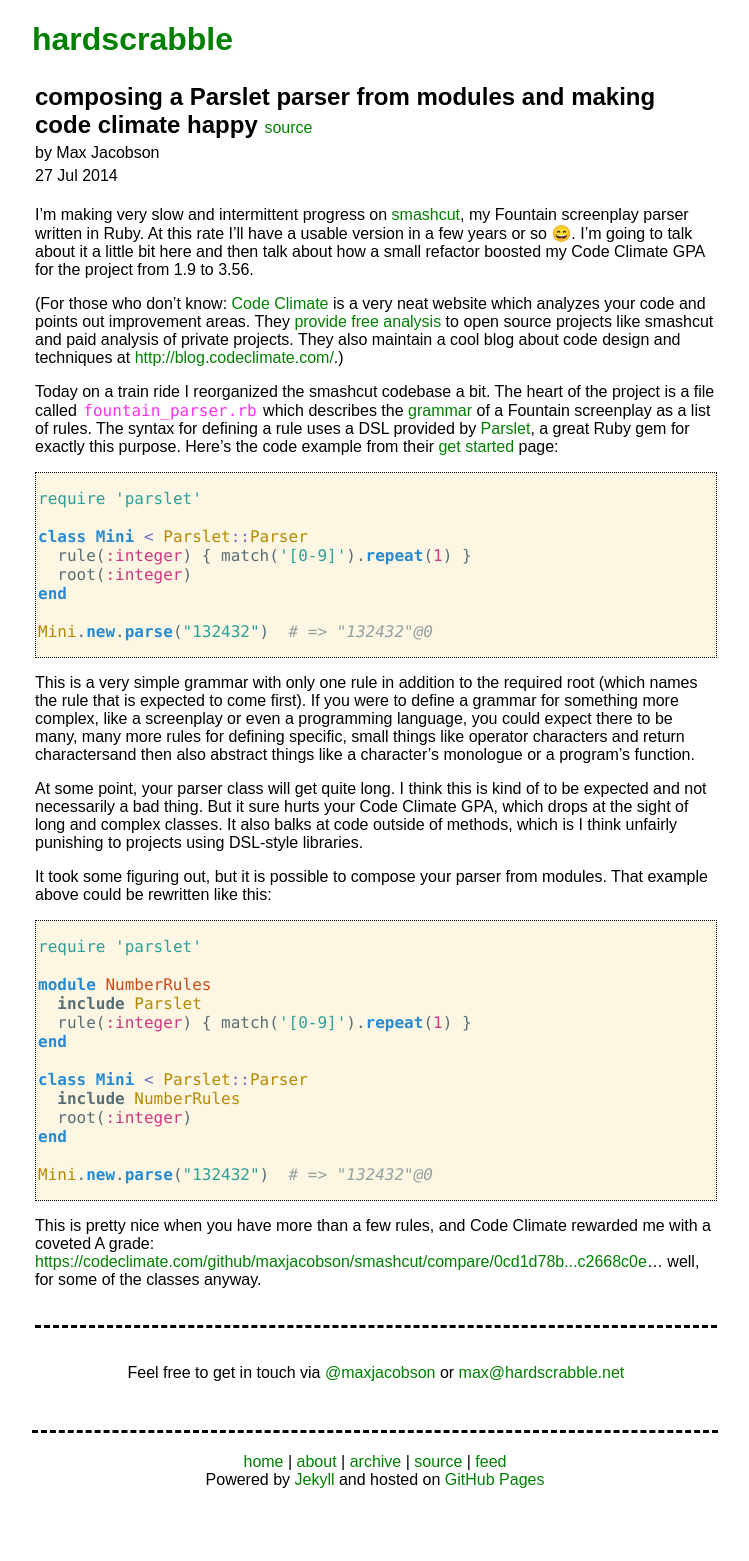
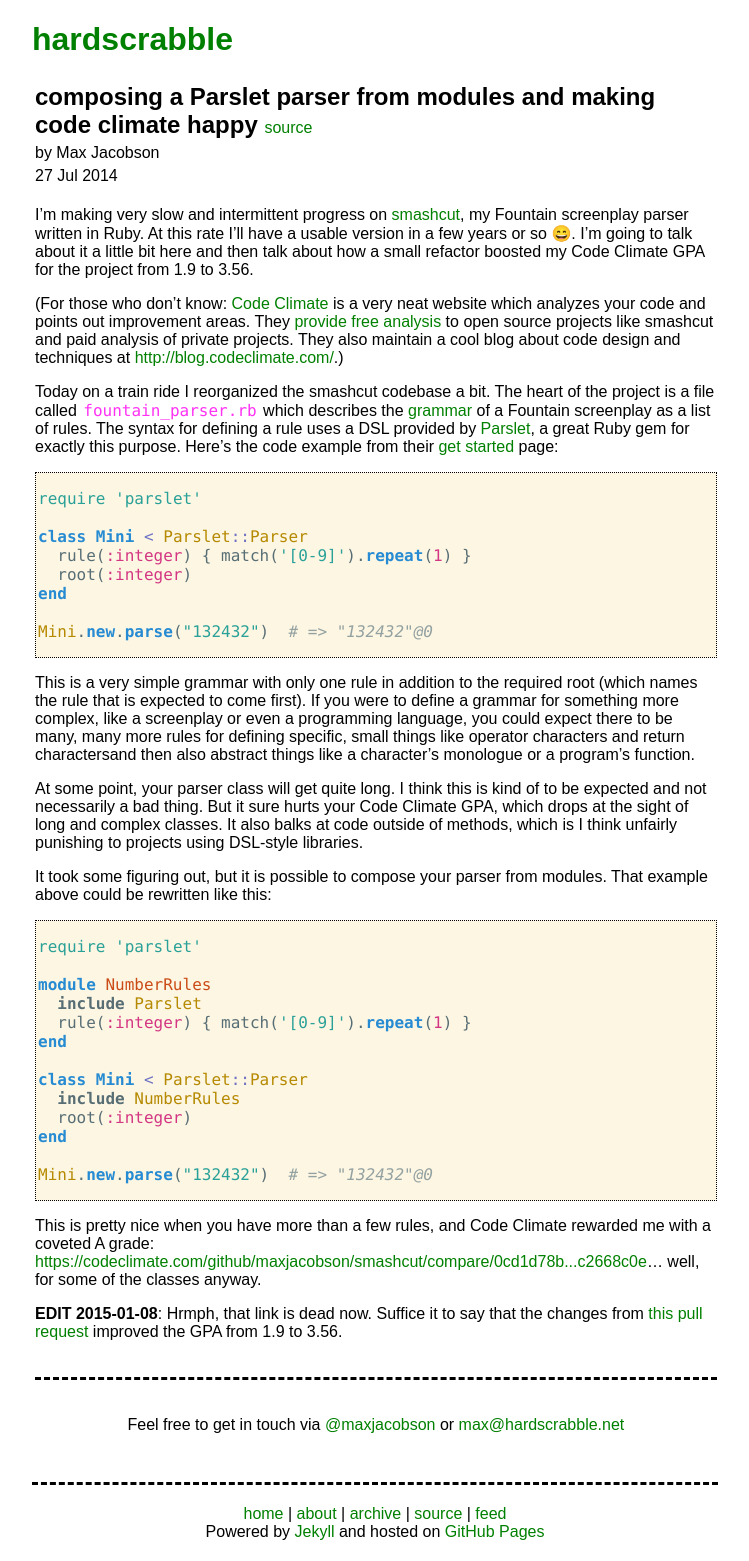
Before and after one commit to hardscrabble/hardscrabble.github.io, a Jekyll site: the page built from _posts/2014-07-27-smashcut_modules.md, in a window 1280 px wide. Shown: the whole page, without its empty margins (118-867 px from the left). Built offline with Jekyll 4.4.1, drawn with Linux system fonts in a browser that asks for light colours; emoji names are drawn with the system emoji font; comment, search, counter and statistics services are not loaded; before the commit the page ends 1509 px from its top, so only the background shows below that.

Commit message:
Provide an alternate link to a broken one

```diff
--- a/_posts/2014-07-27-smashcut_modules.md
+++ b/_posts/2014-07-27-smashcut_modules.md
@@ -50,3 +50,8 @@
 {% endhighlight %}
 
 This is pretty nice when you have more than a few rules, and Code Climate rewarded me with a coveted A grade: <https://codeclimate.com/github/maxjacobson/smashcut/compare/0cd1d78b...c2668c0e>... well, for some of the classes anyway.
+
+**EDIT 2015-01-08**: Hrmph, that link is dead now. Suffice it to say that the
+changes from [this pull request][] improved the GPA from 1.9 to 3.56.
+
+[this pull request]: https://github.com/maxjacobson/smashcut/pull/26
```
